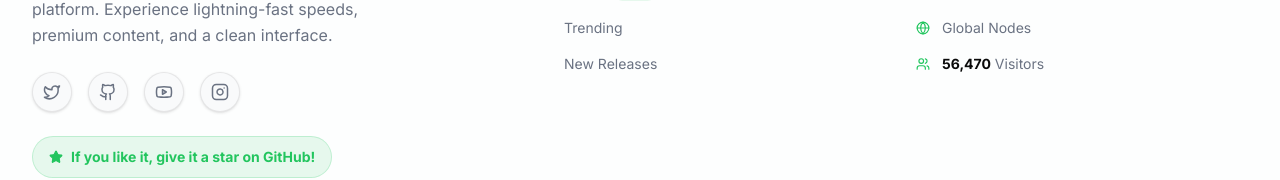
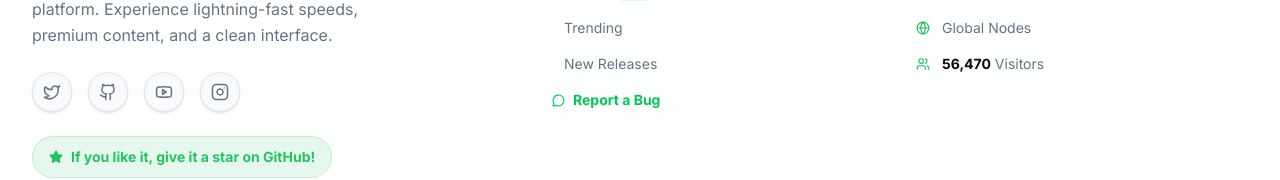
Before and after one commit to anointedthedeveloper/Downloaderino, a React (Vite) app: page / in a window 1280 px wide. Shown: the part 2017-2197 px from the top of the page. Built offline with nearby package versions, Linux system fonts and the light colour scheme.

Commit message:
Added not found and setup report a bug

```diff
--- a/src/components/Footer.tsx
+++ b/src/components/Footer.tsx
@@ -1,6 +1,8 @@
 import React, { useEffect, useState } from 'react';
-import { Github, Twitter, Heart, Youtube, Instagram, Shield, Zap, Globe, Star, Users } from 'lucide-react';
+import { Github, Twitter, Heart, Youtube, Instagram, Shield, Zap, Globe, Star, Users, MessageCircle } from 'lucide-react';
 import { motion } from 'framer-motion';
+
+const WA_NUMBER = '2349016471351';
 
 function useVisitorCount() {
   const [count, setCount] = useState<number>(0);
@@ -111,6 +113,18 @@ export const Footer: React.FC = () => {
                   </button>
                 </li>
               ))}
+              <li>
+                <motion.a
+                  href={`https://wa.me/${WA_NUMBER}?text=${encodeURIComponent('Bug report — Downloaderino: ')}`}
+                  target="_blank"
+                  rel="noopener noreferrer"
+                  whileHover={{ x: 4 }}
+                  className="text-sm text-green-500 hover:text-green-400 transition-colors flex items-center gap-2 group font-bold"
+                >
+                  <MessageCircle size={13} />
+                  Report a Bug
+                </motion.a>
+              </li>
             </ul>
           </div>
 
--- a/src/components/MovieCard.tsx
+++ b/src/components/MovieCard.tsx
@@ -52,6 +52,11 @@ export const MovieCard: React.FC<MovieCardProps> = ({ item, isFavorite, onToggle
             {year && <span className="flex items-center gap-1"><Calendar size={9} />{year}</span>}
             {duration && <span className="flex items-center gap-1"><Clock size={9} />{duration}</span>}
             <span className="px-1.5 py-0.5 rounded-md bg-primary/10 text-primary">{isMovie ? 'Movie' : 'Series'}</span>
+            {item.imdbRatingValue && (
+              <span className="flex items-center gap-1 px-1.5 py-0.5 rounded-md bg-yellow-500/10 text-yellow-500">
+                <Star size={9} fill="currentColor" /> {item.imdbRatingValue}
+              </span>
+            )}
           </div>
           <p className="text-[10px] text-gray-400 font-medium line-clamp-1">{item.genre}</p>
         </div>
@@ -83,12 +88,26 @@ export const MovieCard: React.FC<MovieCardProps> = ({ item, isFavorite, onToggle
           loading="lazy"
         />
 
+        {/* IMDb rating badge — always visible */}
+        {item.imdbRatingValue && (
+          <div className="absolute bottom-3 left-3 z-10 group-hover:opacity-0 transition-opacity">
+            <div className="flex items-center gap-1 px-2 py-1 rounded-lg bg-black/60 backdrop-blur-md text-yellow-400 text-[10px] font-black border border-white/10">
+              <Star size={9} fill="currentColor" /> {item.imdbRatingValue}
+            </div>
+          </div>
+        )}
+
         {/* Overlay on hover */}
         <div className="absolute inset-0 bg-gradient-to-t from-black via-black/20 to-transparent opacity-0 group-hover:opacity-100 transition-all duration-300 flex flex-col justify-end p-4">
           <div className="flex items-center gap-2 mb-2">
             <div className="px-2 py-1 rounded-md bg-primary text-white text-[10px] font-black uppercase tracking-wider shadow-lg shadow-primary/40">
               {isMovie ? 'Movie' : 'Series'}
             </div>
+            {item.imdbRatingValue && (
+              <div className="flex items-center gap-1 px-2 py-1 rounded-md bg-yellow-500/20 text-yellow-400 text-[10px] font-black">
+                <Star size={9} fill="currentColor" /> {item.imdbRatingValue}
+              </div>
+            )}
           </div>
           <h3 className="text-white font-extrabold text-sm leading-tight line-clamp-2 drop-shadow-md">
             {item.title}
--- a/src/components/NotFound.tsx
+++ b/src/components/NotFound.tsx
@@ -1,10 +1,12 @@
 import React from 'react';
-import { AlertCircle, Home, MoveLeft } from 'lucide-react';
+import { AlertCircle, Home, MoveLeft, MessageCircle } from 'lucide-react';
 import { motion } from 'framer-motion';
 
 interface NotFoundProps {
   onBack: () => void;
 }
+
+const WA_NUMBER = '2349016471351';
 
 export const NotFound: React.FC<NotFoundProps> = ({ onBack }) => {
   return (
@@ -60,6 +62,18 @@ export const NotFound: React.FC<NotFoundProps> = ({ onBack }) => {
           <MoveLeft size={20} className="group-hover:-translate-x-1 transition-transform" />
           Go Back
         </motion.button>
+
+        <motion.a
+          whileHover={{ scale: 1.05 }}
+          whileTap={{ scale: 0.95 }}
+          href={`https://wa.me/${WA_NUMBER}?text=${encodeURIComponent('Bug report — Downloaderino 404: ')}`}
+          target="_blank"
+          rel="noopener noreferrer"
+          className="btn btn-outline px-10 py-4 text-base rounded-2xl group border-green-500/40 text-green-500 hover:bg-green-500/10"
+        >
+          <MessageCircle size={20} />
+          Report Bug
+        </motion.a>
       </div>
     </motion.div>
   );
--- a/src/types.ts
+++ b/src/types.ts
@@ -11,6 +11,8 @@ export interface MovieItem {
   subjectType?: number;
   season?: number;
   subjectId?: string;
+  imdbRatingValue?: string;
+  imdbRatingCount?: number;
 }
 
 export interface Season {
```
